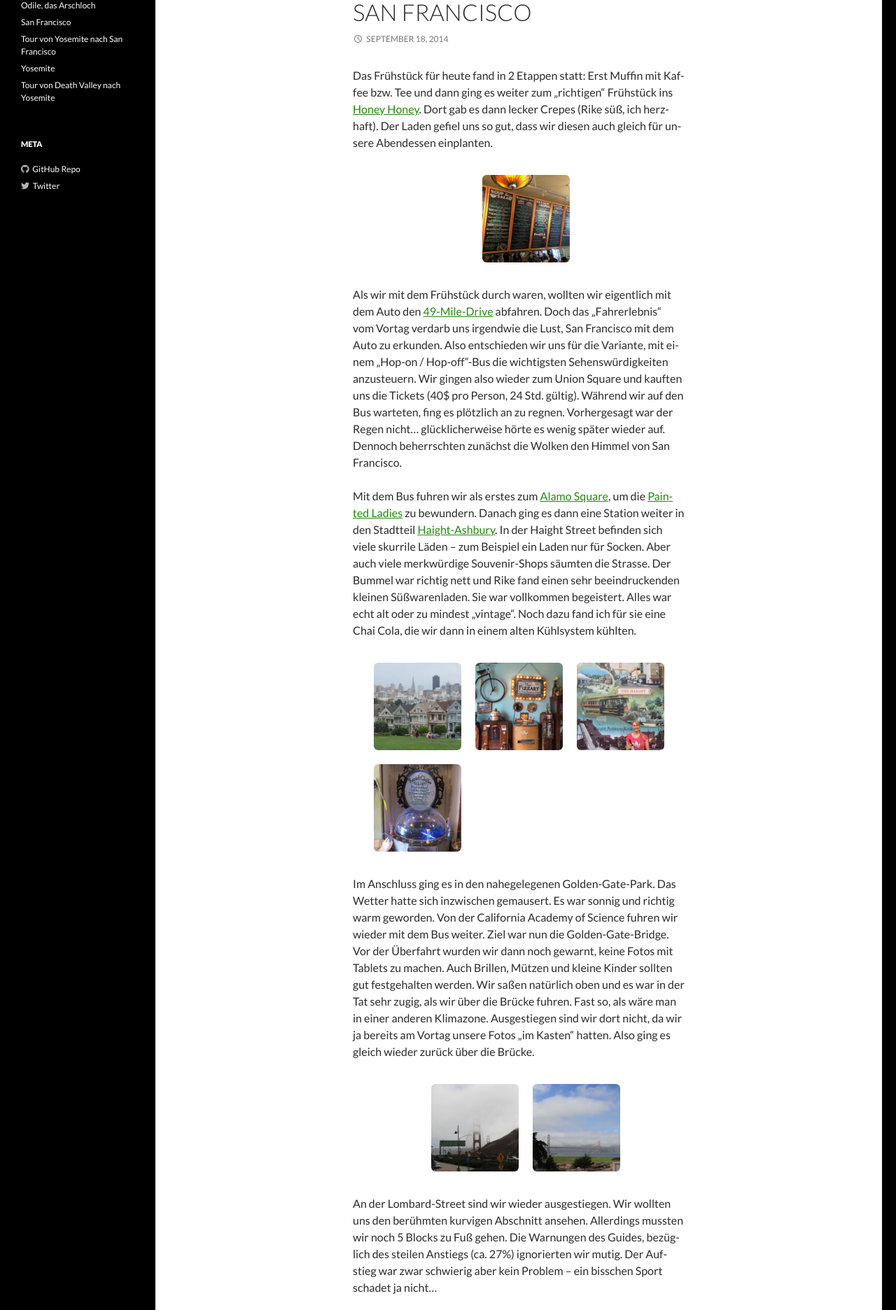
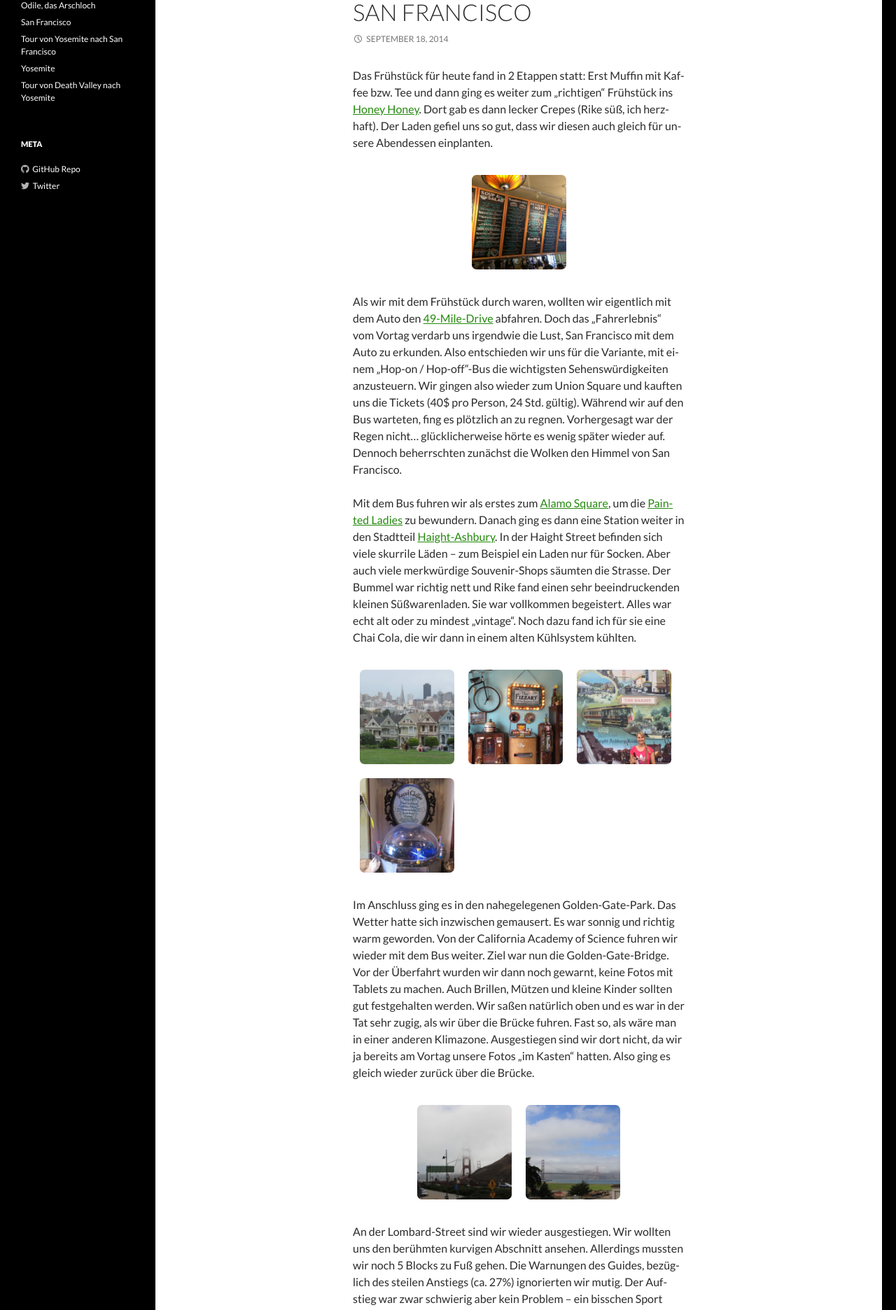
Before and after one commit to janhuddel/usa-blog, a Jekyll site: the page built from _posts/2014-09-18-san-francisco.md, in a window 1280 px wide. Shown: the part 447-2319 px from the top of the page at 70% size. Built offline with Jekyll 4.4.1, drawn with Linux system fonts in a browser that asks for light colours; nearby versions of some CDN libraries.

Commit message:
fixed center postition for thumbs

```diff
--- a/assets/css/custom.css
+++ b/assets/css/custom.css
@@ -12,6 +12,7 @@
 
 .lb-gallery ul {
   list-style: none;
+  margin: auto;
 }
 
 .lb-gallery li {
@@ -20,17 +21,17 @@
 }
 
 .lb-gallery .thumb {
-  width: 125px;
-  height: 125px;
+  width: 135px;
+  height: 135px;
   border-radius: 5%;
 }
 
 .lb-gallery .box {
   float: right;
-  width: 125px;
+  width: 135px;
 }
 
 .lb-gallery .box span {
   display: block;
-  font-size: xx-small;
+  font-size: x-small;
 }
```
